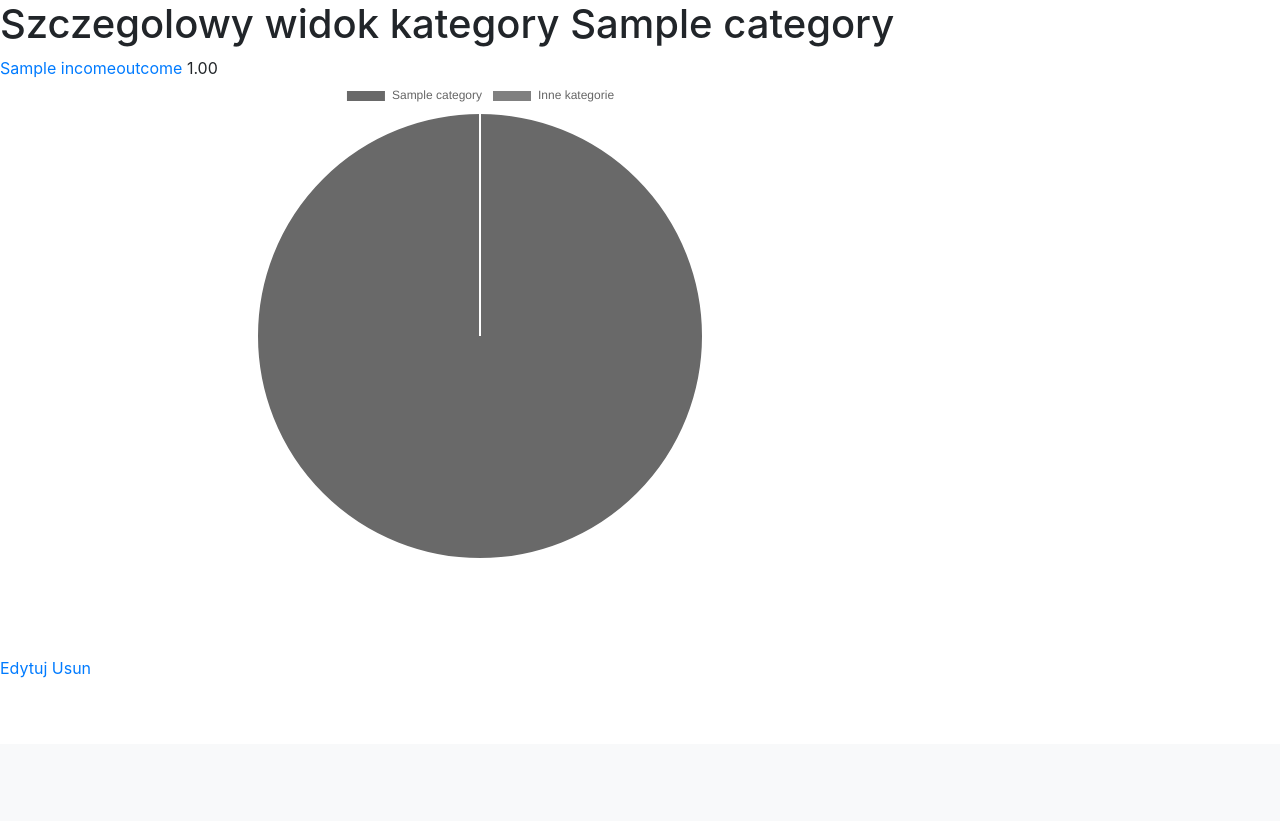
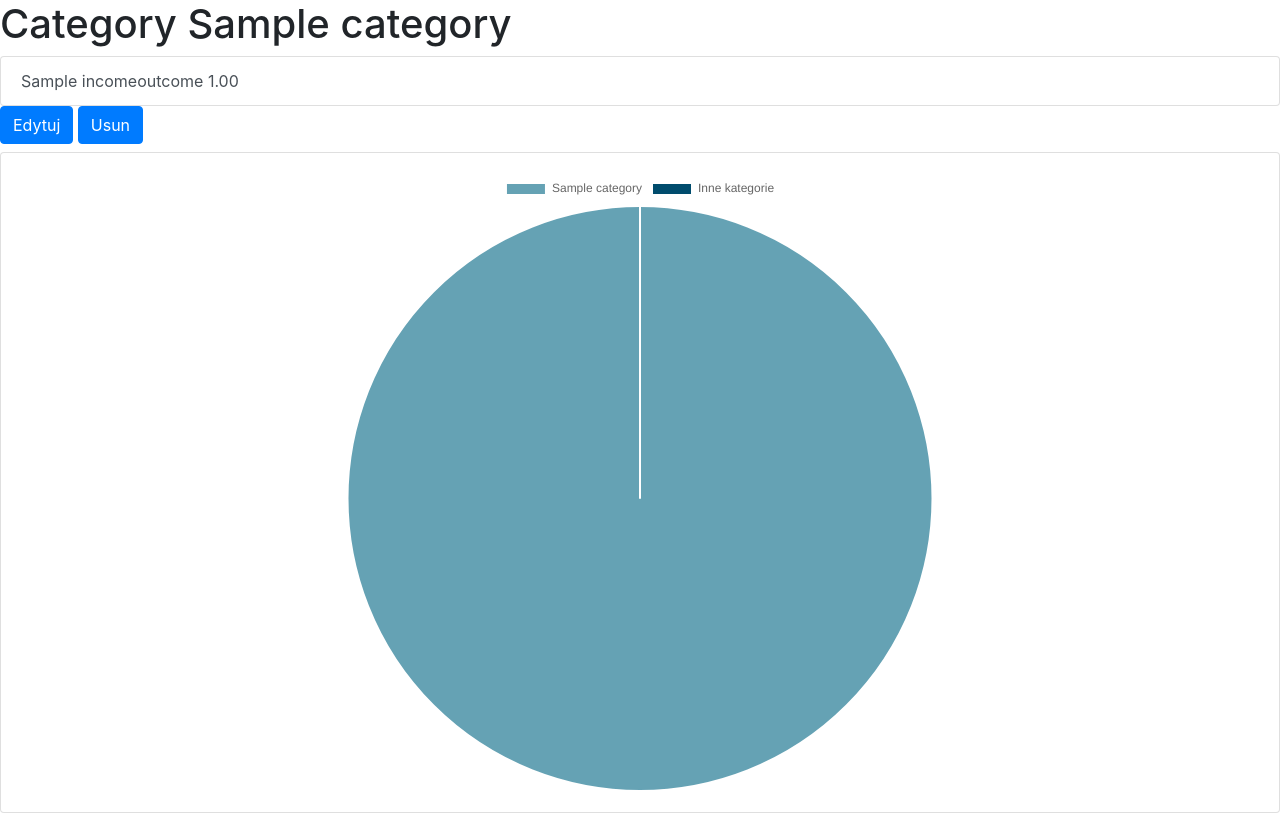
Before and after one commit to pasiac/financetracker, a Django app: page /kategoria/1 in a window 1280 px wide. Shown: the part 56-877 px from the top of the page. Before the commit the page ends 734 px from the top, so only its background shows below. Run offline with Django 3.2, Linux system fonts and the light colour scheme; a user stored in the database is signed in; tables that the repository leaves empty hold one stand-in row (values such as "Sample post"); some libraries are stand-ins or nearby versions.

Commit message:
Bootstrap, edit expanse fixed problem with editing photo

```diff
--- a/templates/category_detail.html
+++ b/templates/category_detail.html
@@ -1,16 +1,27 @@
 {% extends "base.html" %}
 {% block title %}Wydatkownia - Kategoria{% endblock %}
 {% block body %}
-    <h1>Szczegolowy widok kategory {{category.name}}</h1>
+    <h1>Category {{category.name}}</h1>
     {{ message }}
-    {% for expanse in expanses_list %}
-        <a href="{% url 'expanse_detail' expanse.id %}">{{ expanse.title }}</a>  {{ expanse.value }}<br>
-    {% endfor %}
+    <div class="list-group">
+        {% for expanse in expanses_list %}
+            <a href="{% url 'expanse_detail' expanse.id %}" class="list-group-item list-group-item-action">{{ expanse.title }}   {{ expanse.value }}</a>
+        {% endfor %}
+    </div>
+    <a class="btn btn-primary" href="{% url 'edit_category' category.id %}">Edytuj</a>
+    <a class="btn btn-primary" href="{% url 'delete_category' category.id %}">Usun</a>
+    <div class="row my-2">
+        <div class="col-md-12">
+            <div class="card">
+                <div class="card-body">
+                    <canvas id="pie-chart"></canvas>
+                </div>
+            </div>
+        </div>
+    </div>
 
-    <div id="container" style="width: 75%;">
-        <canvas id="pie-chart"></canvas>
-    </div>
-    <script src="https://cdn.jsdelivr.net/npm/chart.js@2.9.3/dist/Chart.min.js"></script>
+
+        <script src="https://cdn.jsdelivr.net/npm/chart.js@2.9.3/dist/Chart.min.js"></script>
 
     <script>
         var config = {
@@ -19,7 +30,7 @@
             datasets: [{
             data: {{ chart_data|safe }},
             backgroundColor: [
-                '#696969', '#808080', '#A9A9A9', '#C0C0C0', '#D3D3D3'
+                '#65a2b4', '#004c6d'
             ],
             label: 'Wydatki'
             }],
@@ -34,10 +45,6 @@
         var ctx = document.getElementById('pie-chart').getContext('2d');
         window.myPie = new Chart(ctx, config);
         };
-
     </script>
-    <br><br><br><br>
-    <a href="{% url 'edit_category' category.id %}">Edytuj</a>
-    <a href="{% url 'delete_category' category.id %}">Usun</a>
 
 {% endblock %}
--- a/tracker/views.py
+++ b/tracker/views.py
@@ -69,7 +69,7 @@ def add_expanse(request):
 
 def edit_expanse(request, expanse_id):
     expanse = get_object_or_404(IncomeOutcome, id=expanse_id)
-    form = AddExpanseForm(data=request.POST or None, instance=expanse, request=request)
+    form = AddExpanseForm(request.POST or None, request.FILES or None, instance=expanse)
     if form.is_valid():
         form.save()
         return redirect("expanses_list")
```
Also changed, not shown: templates/expanse_detail.html (+19 -11 lines).
